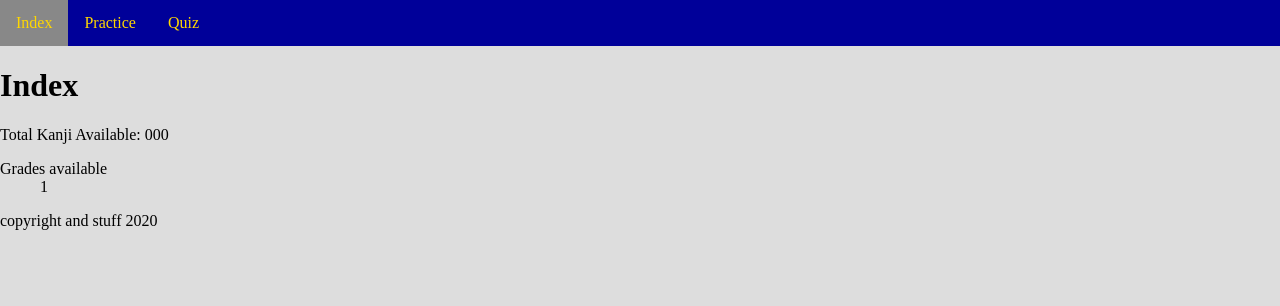
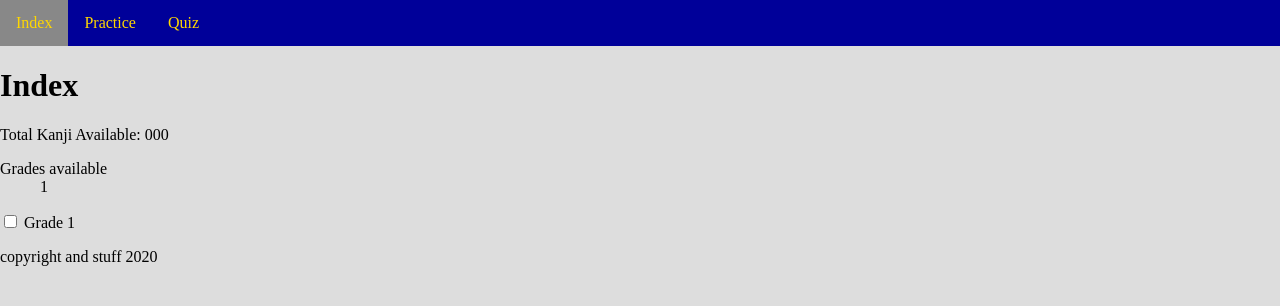
Before and after one commit to LeoKnox/kanji_app, a Flask app: template application/templates/index.html in a window 1280 px wide. Shown: the top 306 px of the page. Run offline with Flask 2, Linux system fonts and the light colour scheme; the template is opened without the code that fills it: most values are stand-ins (such as "Sample title", 1, 10 or a date in 2020).

Commit message:
Add files via upload

```diff
--- a/application/templates/index.html
+++ b/application/templates/index.html
@@ -9,4 +9,10 @@
             <dd>{{result[0]}}</dd>
         {% endfor %}
     </dl>
+    <form action="">
+        {% for result in myresult %}
+            <input type="checkbox" id="grade"+{{result[0]}} Value="{{result[0]}}">
+            <label for="grade"+{{result[0]}}>Grade {{result[0]}}</label>
+        {% endfor %}
+    </form>
 {% endblock %}
```
